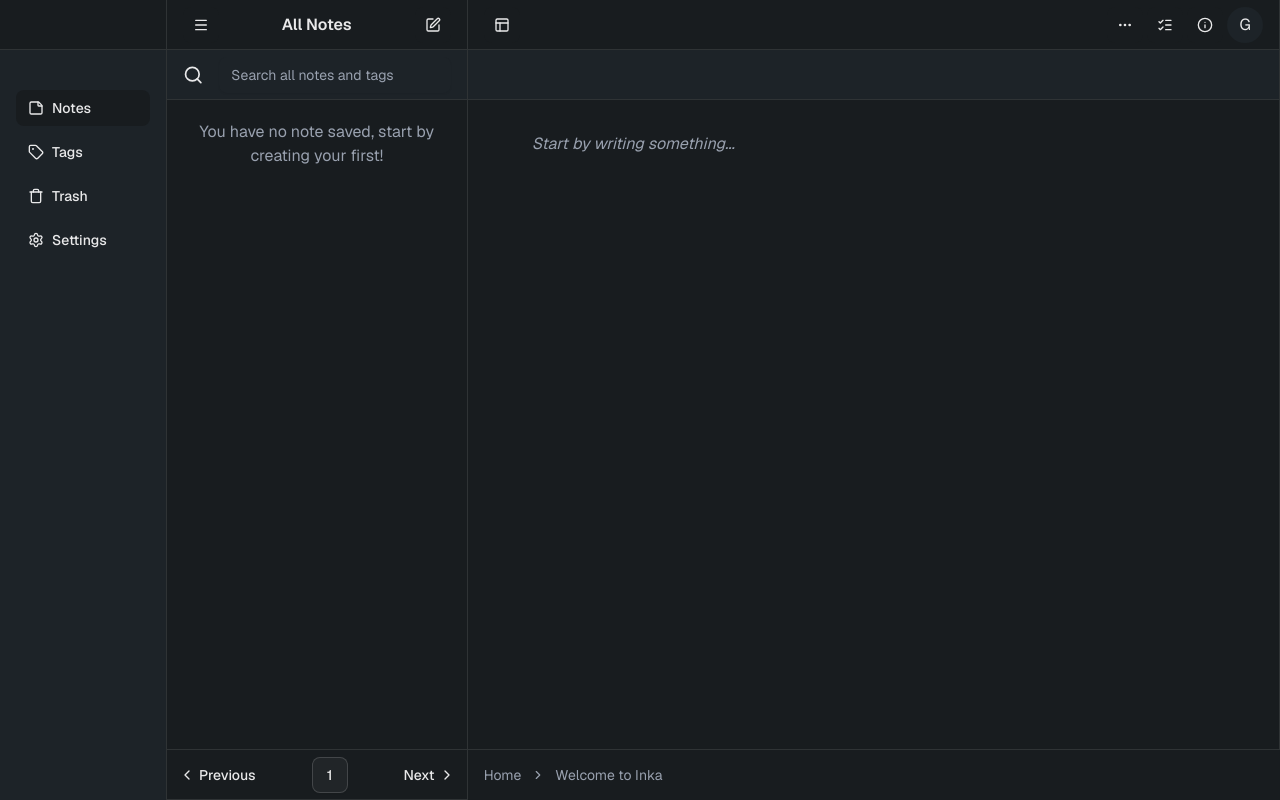
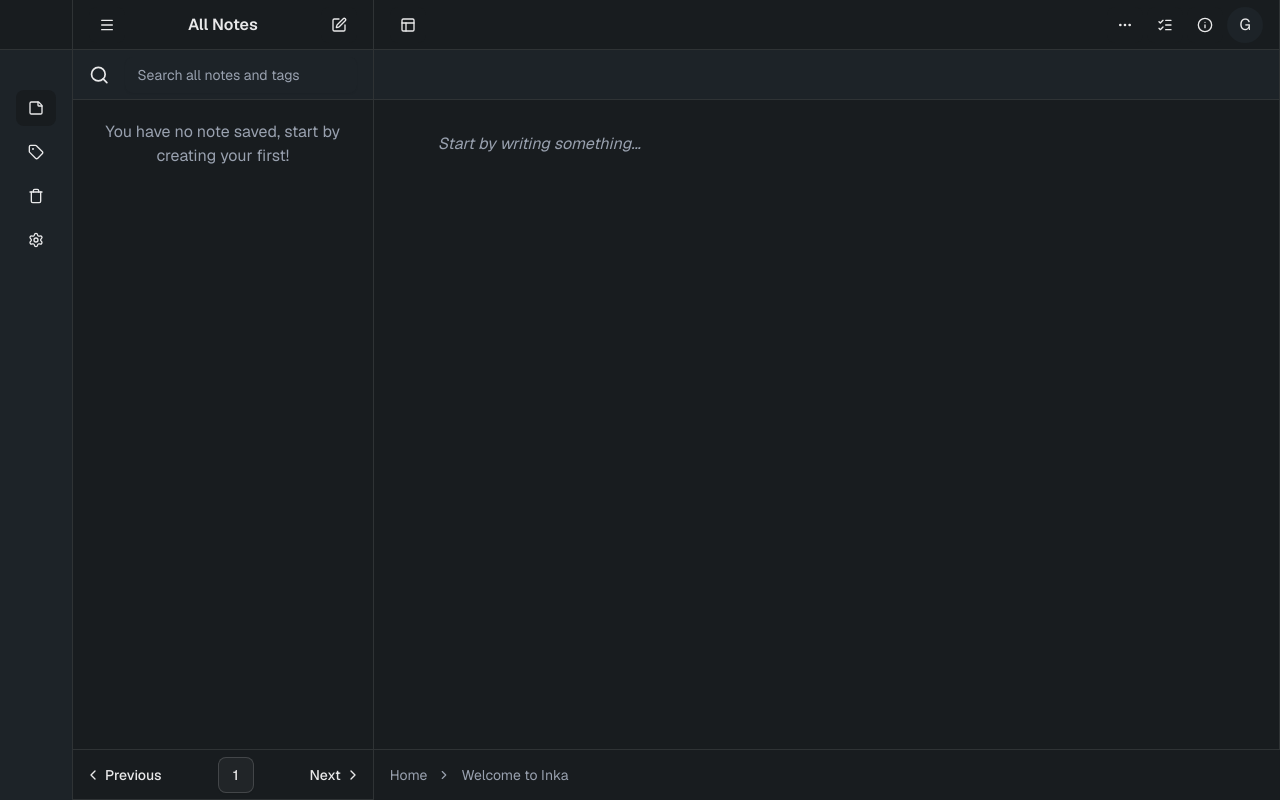
Before and after one commit to crstelli/inka, a Next.js app: page / in a window 1280 px wide. Built offline with nearby package versions, Linux system fonts and the light colour scheme.

Commit message:
Implemented open and closed design for global sidebar

```diff
--- a/app/layout.tsx
+++ b/app/layout.tsx
@@ -23,7 +23,7 @@ export const metadata: Metadata = {
 export default function RootLayout({ children }: Props) {
   return (
     <html lang="en" className={`dark ${geist.className}`}>
-      <body className="w-screen h-screen bg-background text-foreground grid grid-cols-[1.5fr_10fr] grid-rows-1 divide-x divide-border">
+      <body className="w-screen h-screen bg-background text-foreground grid grid-cols-[auto_10fr] grid-rows-1 divide-x divide-border">
         <Sidebar />
         {children}
       </body>
--- a/components/Sidebar.tsx
+++ b/components/Sidebar.tsx
@@ -8,16 +8,24 @@ import { Button } from "./ui/button";
 import Link from "next/link";
 
 function Sidebar() {
+  const isOpen = false;
+
   return (
-    <div className="grid grid-rows-[50px_1fr] divide-y divide-border">
+    <div className={`grid grid-rows-[50px_1fr] divide-y divide-border" ${isOpen ? "w-60" : null}`}>
       <div></div>
       <div className="bg-secondary h-full flex flex-col row-span-3 px-4 py-10 gap-2">
-        <Item icon={StickyNote} altPath="/">
+        <Item isOpen={isOpen} icon={StickyNote} altPath="/">
           Notes
         </Item>
-        <Item icon={Tag}>Tags</Item>
-        <Item icon={Trash}>Trash</Item>
-        <Item icon={Settings}>Settings</Item>
+        <Item isOpen={isOpen} icon={Tag}>
+          Tags
+        </Item>
+        <Item isOpen={isOpen} icon={Trash}>
+          Trash
+        </Item>
+        <Item isOpen={isOpen} icon={Settings}>
+          Settings
+        </Item>
       </div>
     </div>
   );
@@ -26,11 +34,12 @@ function Sidebar() {
 interface ItemProps {
   children: string;
   icon: LucideIcon;
+  isOpen: boolean;
 
   altPath?: string;
 }
 
-function Item({ children, icon: Icon, altPath }: ItemProps) {
+function Item({ children, icon: Icon, altPath, isOpen }: ItemProps) {
   const path = altPath || children.toLowerCase();
   const pathname = usePathname();
 
@@ -40,7 +49,7 @@ function Item({ children, icon: Icon, altPath }: ItemProps) {
     <Button variant={isActive ? "secondary" : "ghost"} className="justify-start" asChild>
       <Link href={path}>
         <Icon />
-        <span>{children}</span>
+        {isOpen && <span>{children}</span>}
       </Link>
     </Button>
   );
--- /dev/null
+++ b/stores/menusStore.ts
@@ -0,0 +1,17 @@
+import { create } from "zustand";
+
+interface StoreType {
+  globalSidebar: boolean;
+  openGlobalSidebar: () => void;
+  closeGlobalSidebar: () => void;
+}
+
+const useMenusStore = create<StoreType>((set) => ({
+  globalSidebar: true,
+  openGlobalSidebar: () => () => ({ globalSidebar: true }),
+  closeGlobalSidebar: () => () => ({ globalSidebar: false }),
+}));
+
+export const useGlobalSidebar = () => useMenusStore((state) => state.globalSidebar);
+export const useOpenGlobalSidebar = () => useMenusStore((state) => state.openGlobalSidebar);
+export const useCloseGlobalSidebar = () => useMenusStore((state) => state.closeGlobalSidebar);
```
